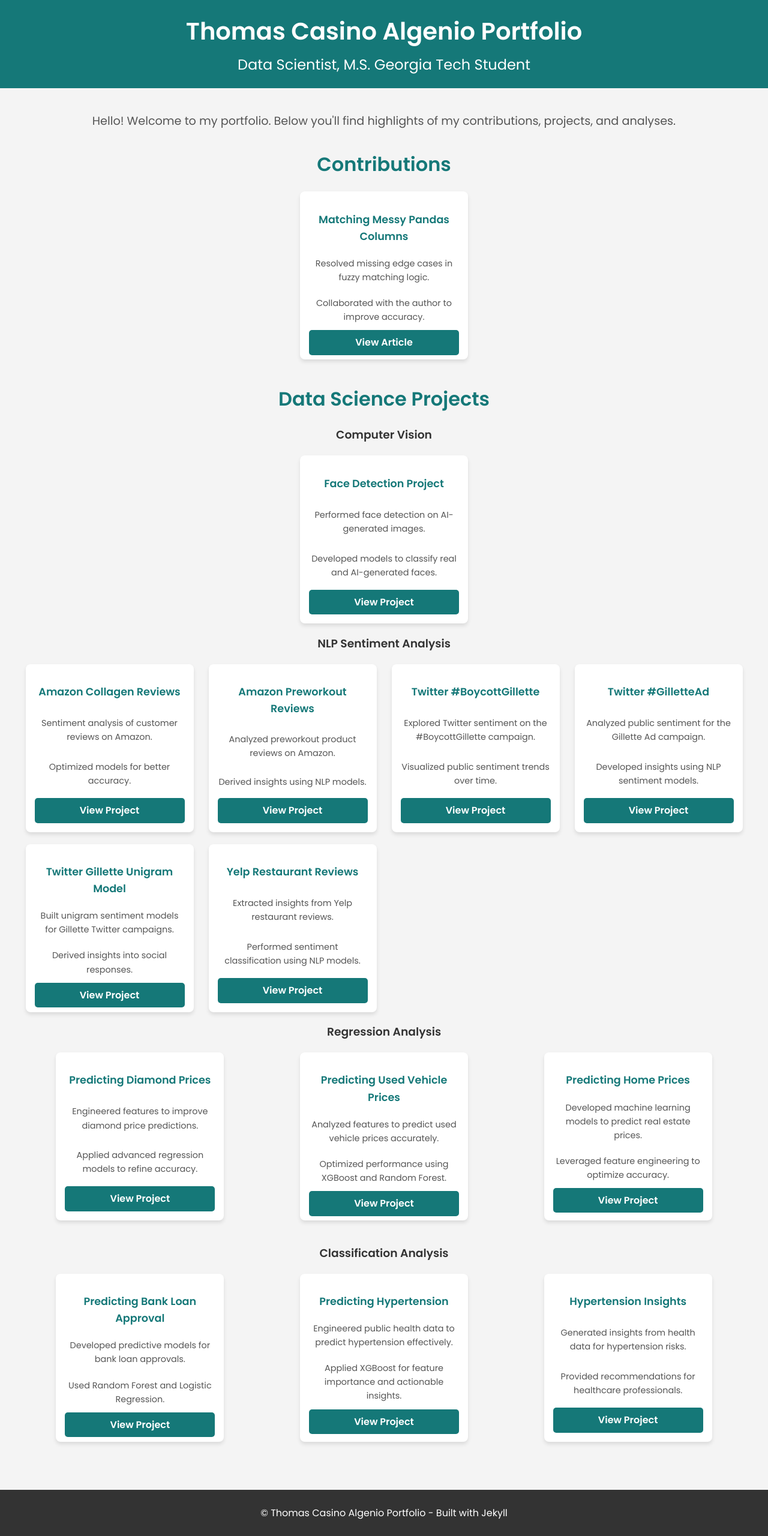
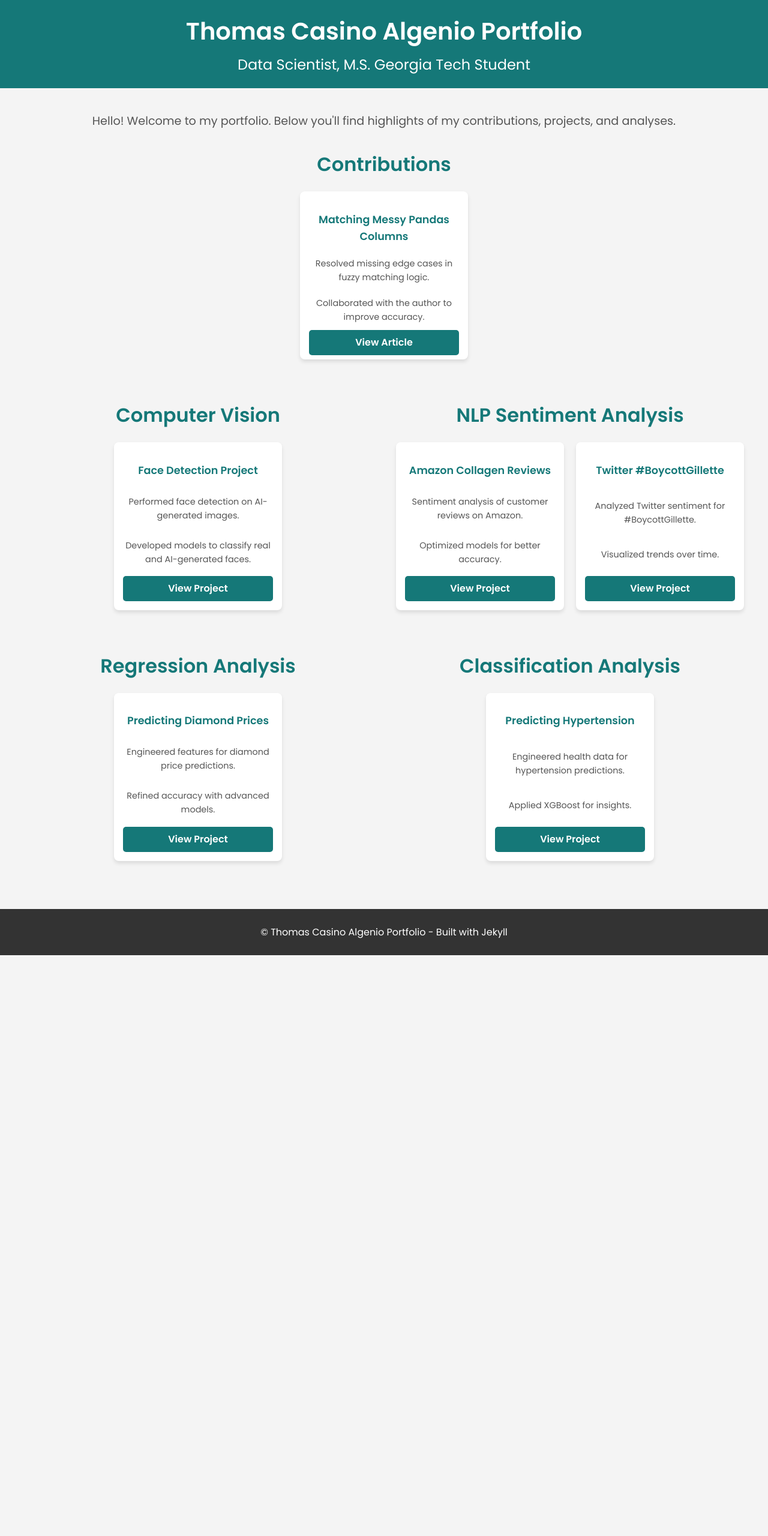
Before and after one commit to thomasalgenio/Thomas_Portfolio, a Jekyll site: the page built from README.md, in a window 1280 px wide. Shown: the whole page at 60% size. Built offline with Jekyll 4.4.1, drawn with Linux system fonts in a browser that asks for light colours; our own code applies the rules of GitHub Pages for plain Markdown files; after the commit the page ends 1592 px from its top, so only the background shows below that.

Commit message:
Update default.html

```diff
--- a/_layouts/default.html
+++ b/_layouts/default.html
@@ -48,6 +48,12 @@
         font-size: 2rem;
         margin-bottom: 20px;
         text-align: center;
+      }
+
+      .two-column-grid {
+        display: grid;
+        grid-template-columns: 1fr 1fr;
+        gap: 40px;
       }
 
       .projects {
@@ -143,12 +149,12 @@
         </div>
       </section>
 
-      <!-- Data Science Projects Section -->
+      <!-- Two-Column Grid Section -->
       <section>
-        <h2>Data Science Projects</h2>
-
+        <div class="two-column-grid">
           <!-- Computer Vision -->
-        <h3 style="text-align: center;">Computer Vision</h3>
+          <div>
+            <h2>Computer Vision</h2>
             <div class="projects">
               <div class="project-card">
                 <h3>Face Detection Project</h3>
@@ -157,9 +163,11 @@
                 <a href="https://github.com/thomasalgenio/Sample_Projects/tree/main/Face_Detection_on_AI_Generated_Images" class="btn">View Project</a>
               </div>
             </div>
+          </div>
 
           <!-- NLP Sentiment Analysis -->
-        <h3 style="text-align: center;">NLP Sentiment Analysis</h3>
+          <div>
+            <h2>NLP Sentiment Analysis</h2>
             <div class="projects">
               <div class="project-card">
                 <h3>Amazon Collagen Reviews</h3>
@@ -167,92 +175,39 @@
                 <p>Optimized models for better accuracy.</p>
                 <a href="https://github.com/thomasalgenio/Sample_Projects/tree/main/NLP_Sentiment_Analysis_Amazon" class="btn">View Project</a>
               </div>
-
-          <div class="project-card">
-            <h3>Amazon Preworkout Reviews</h3>
-            <p>Analyzed preworkout product reviews on Amazon.</p>
-            <p>Derived insights using NLP models.</p>
-            <a href="https://github.com/thomasalgenio/Sample_Projects/tree/main/NLP_Sentiment_Analysis_Amazon" class="btn">View Project</a>
-          </div>
-
               <div class="project-card">
                 <h3>Twitter #BoycottGillette</h3>
-            <p>Explored Twitter sentiment on the #BoycottGillette campaign.</p>
-            <p>Visualized public sentiment trends over time.</p>
+                <p>Analyzed Twitter sentiment for #BoycottGillette.</p>
+                <p>Visualized trends over time.</p>
                 <a href="https://github.com/thomasalgenio/Sample_Projects/tree/main/NLP_Sentiment_Analysis_Gillette" class="btn">View Project</a>
               </div>
-
-          <div class="project-card">
-            <h3>Twitter #GilletteAd</h3>
-            <p>Analyzed public sentiment for the Gillette Ad campaign.</p>
-            <p>Developed insights using NLP sentiment models.</p>
-            <a href="https://github.com/thomasalgenio/Sample_Projects/tree/main/NLP_Sentiment_Analysis_Gillette" class="btn">View Project</a>
-          </div>
-
-          <div class="project-card">
-            <h3>Twitter Gillette Unigram Model</h3>
-            <p>Built unigram sentiment models for Gillette Twitter campaigns.</p>
-            <p>Derived insights into social responses.</p>
-            <a href="https://github.com/thomasalgenio/Sample_Projects/tree/main/NLP_Sentiment_Analysis_Gillette" class="btn">View Project</a>
-          </div>
-
-          <div class="project-card">
-            <h3>Yelp Restaurant Reviews</h3>
-            <p>Extracted insights from Yelp restaurant reviews.</p>
-            <p>Performed sentiment classification using NLP models.</p>
-            <a href="https://github.com/thomasalgenio/Sample_Projects/tree/main/NLP_Sentiment_Analysis_Yelp" class="btn">View Project</a>
             </div>
           </div>
 
-        <!-- Regression Analysis -->
-        <h3 style="text-align: center;">Regression Analysis</h3>
+          <!-- Regression -->
+          <div>
+            <h2>Regression Analysis</h2>
             <div class="projects">
               <div class="project-card">
                 <h3>Predicting Diamond Prices</h3>
-            <p>Engineered features to improve diamond price predictions.</p>
-            <p>Applied advanced regression models to refine accuracy.</p>
+                <p>Engineered features for diamond price predictions.</p>
+                <p>Refined accuracy with advanced models.</p>
                 <a href="https://github.com/thomasalgenio/Sample_Projects/tree/263caf5c4e4587d46c72187b9081874bf19cf1c5/Diamond_Prices_Prediction" class="btn">View Project</a>
               </div>
-
-          <div class="project-card">
-            <h3>Predicting Used Vehicle Prices</h3>
-            <p>Analyzed features to predict used vehicle prices accurately.</p>
-            <p>Optimized performance using XGBoost and Random Forest.</p>
-            <a href="https://github.com/thomasalgenio/Sample_Projects/tree/263caf5c4e4587d46c72187b9081874bf19cf1c5/Used_Vehicles_Prediction" class="btn">View Project</a>
+            </div>
           </div>
 
+          <!-- Classification -->
+          <div>
+            <h2>Classification Analysis</h2>
+            <div class="projects">
               <div class="project-card">
-            <h3>Predicting Home Prices</h3>
-            <p>Developed machine learning models to predict real estate prices.</p>
-            <p>Leveraged feature engineering to optimize accuracy.</p>
-            <a href="https://github.com/thomasalgenio/Sample_Projects/tree/263caf5c4e4587d46c72187b9081874bf19cf1c5/Real_Estate_Prices_Prediction" class="btn">View Project</a>
+                <h3>Predicting Hypertension</h3>
+                <p>Engineered health data for hypertension predictions.</p>
+                <p>Applied XGBoost for insights.</p>
+                <a href="https://github.com/thomasalgenio/Sample_Projects/tree/263caf5c4e4587d46c72187b9081874bf19cf1c5/Hypertension_Prediction" class="btn">View Project</a>
               </div>
             </div>
-      </section>
-
-      <!-- Classification Analysis -->
-      <section>
-        <h3 style="text-align: center;">Classification Analysis</h3>
-        <div class="projects">
-          <div class="project-card">
-            <h3>Predicting Bank Loan Approval</h3>
-            <p>Developed predictive models for bank loan approvals.</p>
-            <p>Used Random Forest and Logistic Regression.</p>
-            <a href="https://github.com/thomasalgenio/Sample_Projects/tree/263caf5c4e4587d46c72187b9081874bf19cf1c5/Bank_Loan_Prediction" class="btn">View Project</a>
-          </div>
-
-          <div class="project-card">
-            <h3>Predicting Hypertension</h3>
-            <p>Engineered public health data to predict hypertension effectively.</p>
-            <p>Applied XGBoost for feature importance and actionable insights.</p>
-            <a href="https://github.com/thomasalgenio/Sample_Projects/tree/263caf5c4e4587d46c72187b9081874bf19cf1c5/Hypertension_Prediction" class="btn">View Project</a>
-          </div>
-
-          <div class="project-card">
-            <h3>Hypertension Insights</h3>
-            <p>Generated insights from health data for hypertension risks.</p>
-            <p>Provided recommendations for healthcare professionals.</p>
-            <a href="https://github.com/thomasalgenio/Sample_Projects/tree/263caf5c4e4587d46c72187b9081874bf19cf1c5/Hypertension_Prediction" class="btn">View Project</a>
           </div>
         </div>
       </section>
```
Lines whose indentation alone changed are shown as unchanged.
